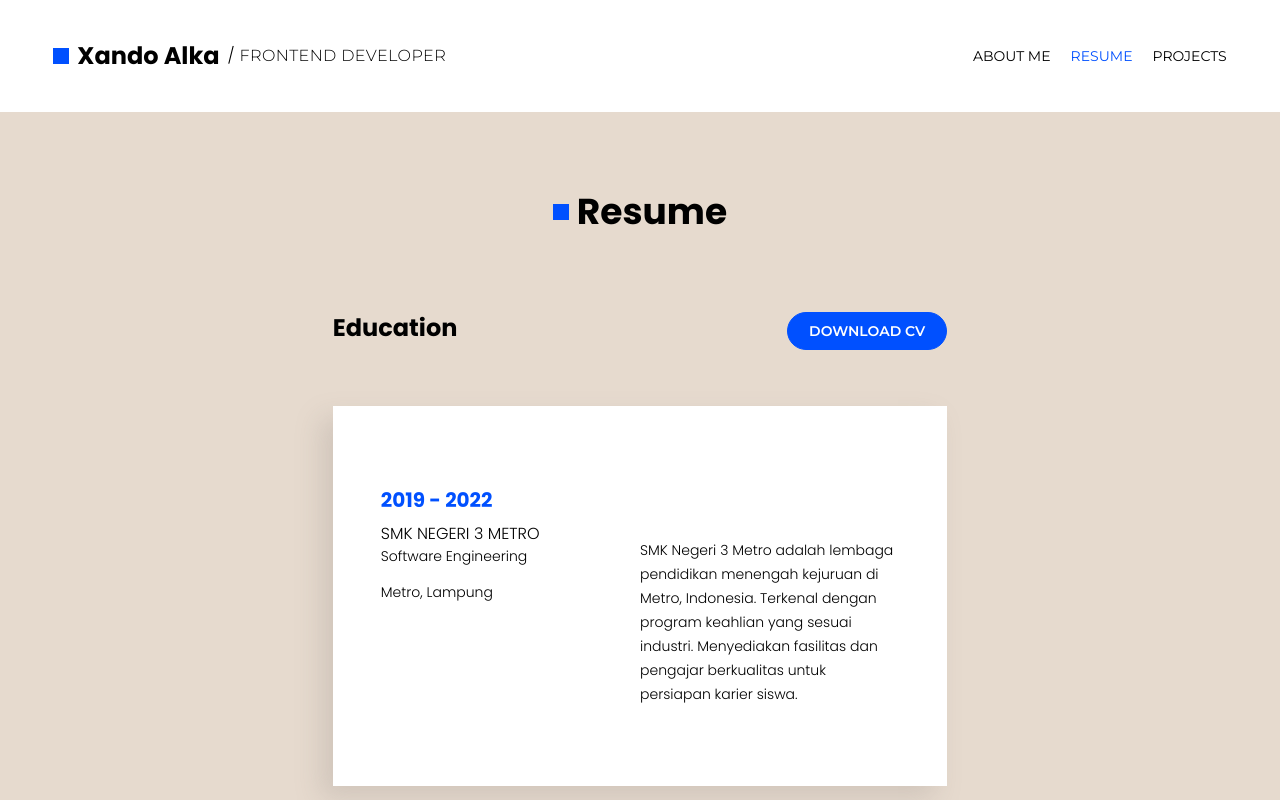
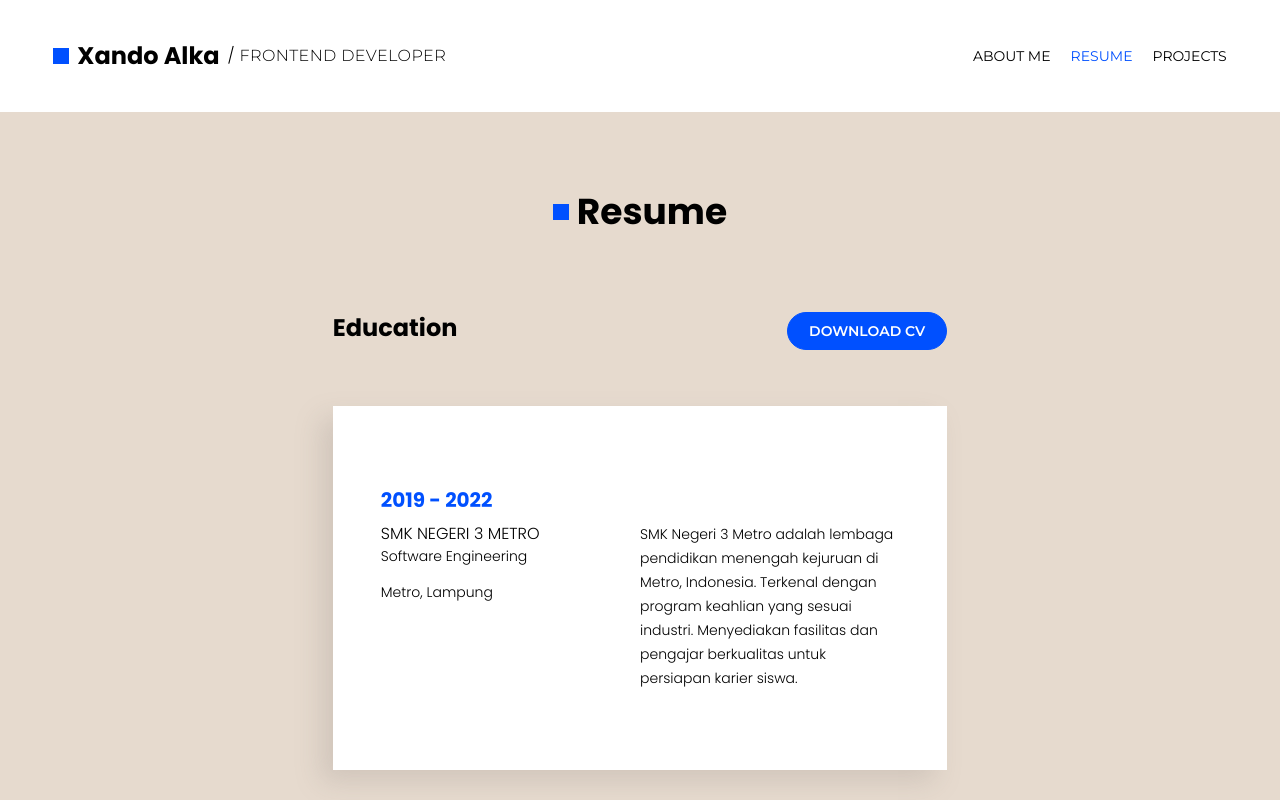
Before and after one commit to xandoalka/Business-CV, a React (Vite) app: page /resume in a window 1280 px wide. Shown: the top 800 px of the page. Built offline with nearby package versions, Linux system fonts and the light colour scheme.

Commit message:
fix resumecard

```diff
--- a/src/components/ResumeCard.jsx
+++ b/src/components/ResumeCard.jsx
@@ -8,7 +8,7 @@ const ResumeCard = ({ years, schoolNameOrJobPosition, majorOrCompanyName, locati
           <h3 className="text-sm">{majorOrCompanyName}</h3>
           <h3 className="text-sm mt-4">{location}</h3>
         </div>
-        <div className="lg:w-1/2 leading-6 text-sm mt-4">
+        <div className="lg:w-1/2 leading-6 text-sm">
           <p>
             {description}
           </p>
```
